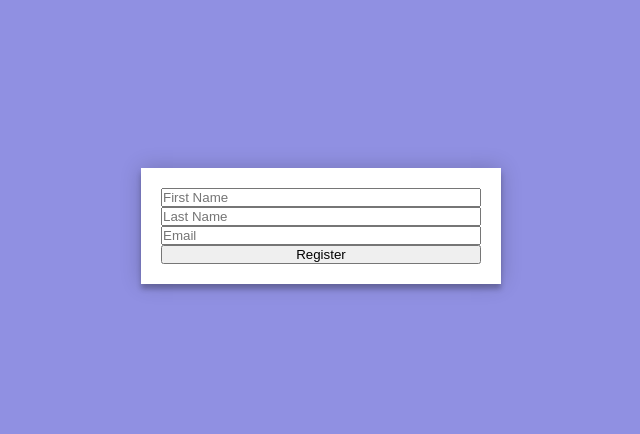
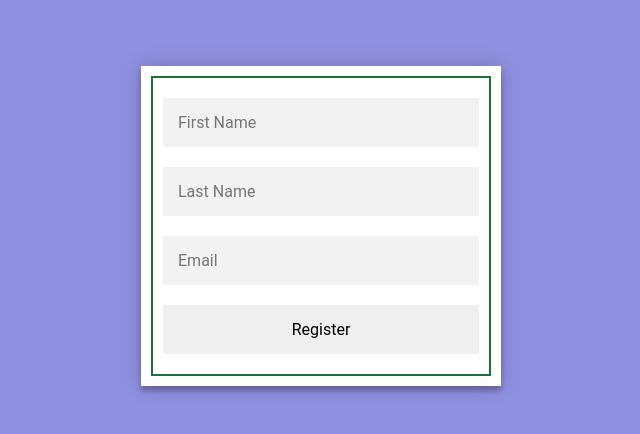
Before and after one commit to ciwwan1980/basic-form-hooks, a React (Create React App) app: page / in a window 1280 px wide. Shown: the part 174-608 px from the top of the page, without its empty margins (319-959 px from the left). Built offline with nearby package versions, Linux system fonts and the light colour scheme.

Commit message:
setting-stateValue

```diff
--- a/src/App.js
+++ b/src/App.js
@@ -1,14 +1,21 @@
-import React from 'react';
+import React, {useState} from 'react';
 import './App.css';
 
 function App() {
+
+  const [values, setValues]= useState({
+    firstName:"",
+    lastName:"",
+    email:""
+  })
+
   return (
     <div className="form-container">
 
     <form className="register-form">
     <input
           id="first-name"
-          class=""
+          class="form-field"
           type="text"
           placeholder="First Name"
           name="firstName"
@@ -16,20 +23,21 @@ function App() {
 
      <input
           id="last-name"
-          class=""
+          className="form-field"
           type="text"
           placeholder="Last Name"
           name="lastName"
         />
          <input
           id="email"
-          class=""
+          className="form-field"
           type="text"
           placeholder="Email"
           name="email"
         />
 
-        <button class="form-field" type="submit">
+        <button className="form-field" type="submit">
+
           Register
         </button>
     </form>
--- a/src/index.css
+++ b/src/index.css
@@ -27,4 +27,17 @@ body {
   flex-direction: column;
   justify-content: space-evenly;
   padding: 10px;
+  border: 2px solid rgb(25, 114, 59);
 }
+
+.form-field {
+  margin: 10px 0 10px 0;
+  padding: 15px;
+  font-size: 16px;
+  border: 0;
+  font-family: "Roboto", sans-serif;
+}
+
+input {
+  background: #f2f2f2;
+}
```
